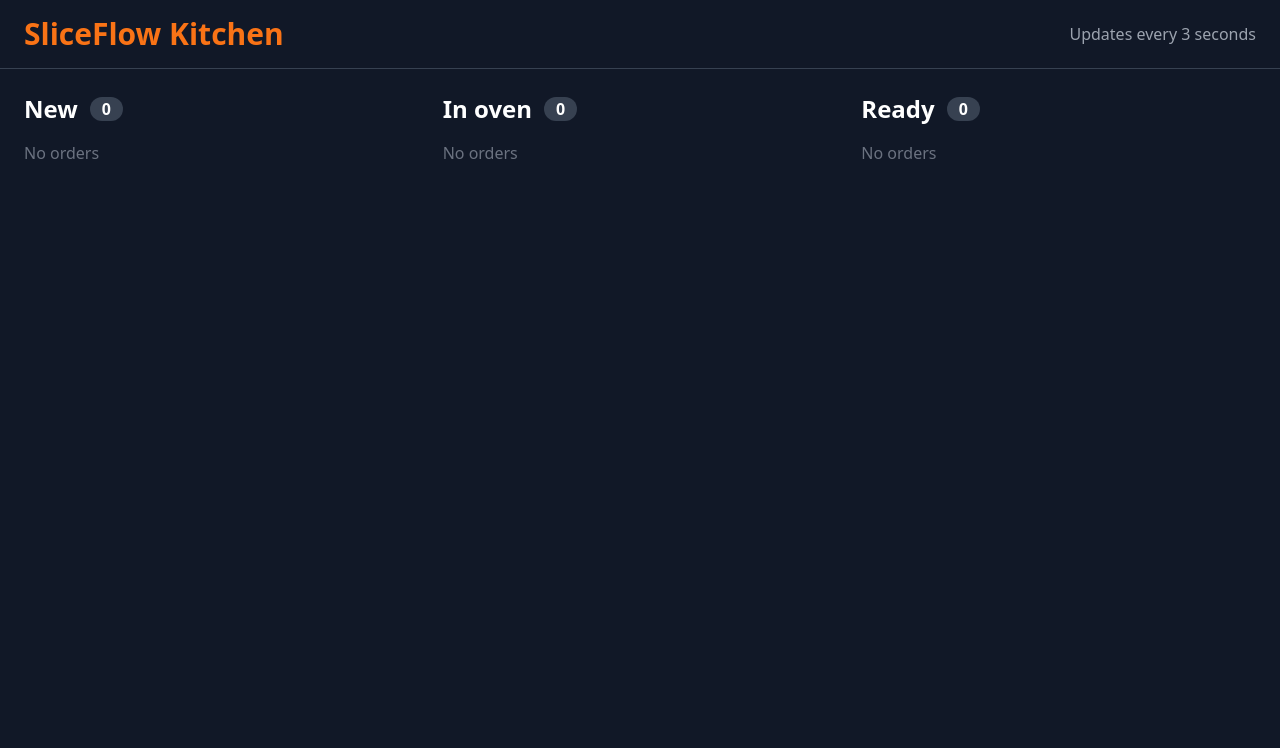
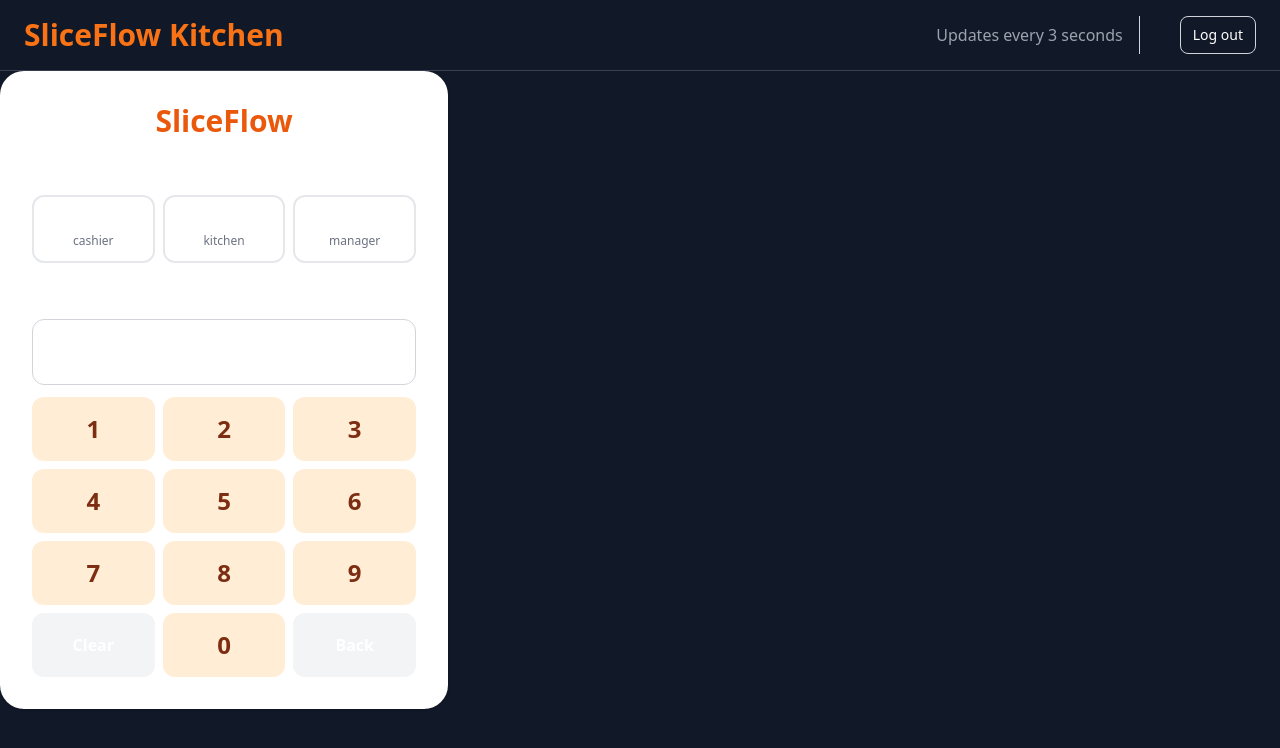
Before and after one commit to pagir1/sliceflow, a FastAPI app: template templates/kitchen.html in a window 1280 px wide. Shown: the top 748 px of the page. Run offline with FastAPI, Linux system fonts and the light colour scheme; the template is opened without the code that fills it, so the values that code supplies are empty; data comes from the database, SQL or seed files in the repository; some libraries are stand-ins or nearby versions.

Commit message:
PIN login system implemented, and login and their roles assigned accordingly, for different screen kitchen cashier and other

```diff
--- a/main.py
+++ b/main.py
@@ -1,8 +1,12 @@
-from fastapi import FastAPI, Request, Depends, HTTPException
-from fastapi.responses import HTMLResponse
+import os
+
+from fastapi import APIRouter, FastAPI, Request, Depends, HTTPException
+from fastapi.responses import HTMLResponse, RedirectResponse, Response
 from fastapi.templating import Jinja2Templates
 from sqlmodel import Session, select
+from starlette.middleware.sessions import SessionMiddleware
 
+import auth
 import cart
 import checkout
 import display
@@ -13,15 +17,89 @@ from core.order_state import Event, Role, TransitionError
 from core.payment import parse_dollars, quick_cash_options
 from core.pricing import SIZE_PRICE
 from db import create_db, get_session
-from models import MenuItem, Order, Topping
+from models import MenuItem, Order, Topping, User
 from seed import seed
 
 create_db()
 seed()
 
 app = FastAPI()
+app.add_middleware(SessionMiddleware,
+                   secret_key=os.environ.get("SLICEFLOW_SECRET", "dev-secret-change-me"),
+                   max_age=12 * 60 * 60)          # stay logged in for one 12-hour shift
 templates = Jinja2Templates(directory="templates")
 templates.env.filters["money"] = lambda cents: f"${cents // 100}.{cents % 100:02d}"
+
+
+# ---------------- Login and roles ----------------
+
+class LoginRequired(Exception):
+    pass
+
+
+class WrongRole(Exception):
+    def __init__(self, user: User):
+        self.user = user
+
+
+@app.exception_handler(LoginRequired)
+async def login_required_handler(request: Request, exc: LoginRequired):
+    if request.headers.get("HX-Request"):              # HTMX: ask the browser to go to /login
+        return Response(status_code=200, headers={"HX-Redirect": "/login"})
+    return RedirectResponse("/login", status_code=303)
+
+
+@app.exception_handler(WrongRole)
+async def wrong_role_handler(request: Request, exc: WrongRole):
+    home = auth.HOME_PAGE[exc.user.role]
+    if request.headers.get("HX-Request"):
+        return Response(status_code=403, headers={"HX-Redirect": home})
+    return templates.TemplateResponse(request, "forbidden.html",
+                                      {"user": exc.user, "home": home}, status_code=403)
+
+
+def require(*roles: str):
+    """Make a dependency that lets only these roles in (SR-05, NFR-07)."""
+    def check(request: Request, session: Session = Depends(get_session)) -> User:
+        user_id = request.session.get("user_id")
+        user = session.get(User, user_id) if user_id else None
+        if user is None or not user.is_active:
+            raise LoginRequired()
+        if user.role not in roles:
+            raise WrongRole(user)
+        request.state.user = user                      # templates can show who is logged in
+        return user
+    return check
+
+
+cashier_routes = APIRouter(dependencies=[Depends(require("CASHIER", "MANAGER"))])
+kitchen_routes = APIRouter(dependencies=[Depends(require("KITCHEN", "MANAGER"))])
+
+
+@app.get("/login", response_class=HTMLResponse)
+def login_screen(request: Request, session: Session = Depends(get_session)):
+    return templates.TemplateResponse(request, "login.html",
+                                      {"staff": auth.active_staff(session), "error": "", "chosen": None})
+
+
+@app.post("/login", response_class=HTMLResponse)
+async def login(request: Request, session: Session = Depends(get_session)):
+    form = await request.form()
+    try:
+        user = auth.attempt_login(session, int(form.get("user_id") or 0), form.get("pin", ""))
+    except auth.LoginError as e:
+        context = {"staff": auth.active_staff(session), "error": str(e),
+                   "chosen": int(form.get("user_id") or 0)}
+        return templates.TemplateResponse(request, "login.html", context, status_code=401)
+    request.session.clear()
+    request.session["user_id"] = user.id
+    return RedirectResponse(auth.HOME_PAGE[user.role], status_code=303)
+
+
+@app.post("/logout")
+def logout(request: Request):
+    request.session.clear()
+    return RedirectResponse("/login", status_code=303)
 
 
 def active_toppings(session: Session) -> list[Topping]:
@@ -46,7 +124,7 @@ def render_ticket(request: Request, session: Session, message: str = "", error:
                                       ticket_context(session, message, error, sent_qr, sent_url))
 
 
-@app.get("/", response_class=HTMLResponse)
+@cashier_routes.get("/", response_class=HTMLResponse)
 def cashier_screen(request: Request, session: Session = Depends(get_session)):
     sides = session.exec(select(MenuItem).where(MenuItem.category == "side", MenuItem.is_active)).all()
     drinks = session.exec(select(MenuItem).where(MenuItem.category == "drink", MenuItem.is_active)).all()
@@ -63,7 +141,7 @@ def cashier_screen(request: Request, session: Session = Depends(get_session)):
     return templates.TemplateResponse(request, "index.html", context)
 
 
-@app.post("/pizza/preview", response_class=HTMLResponse)
+@cashier_routes.post("/pizza/preview", response_class=HTMLResponse)
 async def pizza_preview(request: Request, session: Session = Depends(get_session)):
     form = await request.form()
     try:
@@ -74,7 +152,7 @@ async def pizza_preview(request: Request, session: Session = Depends(get_session
     return templates.TemplateResponse(request, "partials/pizza_preview.html", {"pizza": view})
 
 
-@app.post("/cart/add-pizza", response_class=HTMLResponse)
+@cashier_routes.post("/cart/add-pizza", response_class=HTMLResponse)
 async def add_pizza_to_cart(request: Request, session: Session = Depends(get_session)):
     form = await request.form()
     order = cart.get_or_create_draft(session)
@@ -86,7 +164,7 @@ async def add_pizza_to_cart(request: Request, session: Session = Depends(get_ses
     return render_ticket(request, session)
 
 
-@app.post("/cart/add/{item_id}", response_class=HTMLResponse)
+@cashier_routes.post("/cart/add/{item_id}", response_class=HTMLResponse)
 def add_to_cart(item_id: int, request: Request, session: Session = Depends(get_session)):
     order = cart.get_or_create_draft(session)
     try:
@@ -96,7 +174,7 @@ def add_to_cart(item_id: int, request: Request, session: Session = Depends(get_s
     return render_ticket(request, session)
 
 
-@app.post("/cart/remove/{line_id}", response_class=HTMLResponse)
+@cashier_routes.post("/cart/remove/{line_id}", response_class=HTMLResponse)
 def remove_from_cart(line_id: int, request: Request, session: Session = Depends(get_session)):
     order = cart.get_or_create_draft(session)
     try:
@@ -106,7 +184,7 @@ def remove_from_cart(line_id: int, request: Request, session: Session = Depends(
     return render_ticket(request, session)
 
 
-@app.post("/cart/clear", response_class=HTMLResponse)
+@cashier_routes.post("/cart/clear", response_class=HTMLResponse)
 def clear_cart(request: Request, session: Session = Depends(get_session)):
     order = cart.get_or_create_draft(session)
     try:
@@ -116,7 +194,7 @@ def clear_cart(request: Request, session: Session = Depends(get_session)):
     return render_ticket(request, session)
 
 
-@app.post("/checkout/cash", response_class=HTMLResponse)
+@cashier_routes.post("/checkout/cash", response_class=HTMLResponse)
 async def pay_with_cash(request: Request, session: Session = Depends(get_session)):
     form = await request.form()
     order = cart.get_or_create_draft(session)
@@ -131,7 +209,7 @@ async def pay_with_cash(request: Request, session: Session = Depends(get_session
     return render_ticket(request, session)
 
 
-@app.post("/checkout/card", response_class=HTMLResponse)
+@cashier_routes.post("/checkout/card", response_class=HTMLResponse)
 def pay_with_card(request: Request, session: Session = Depends(get_session)):
     order = cart.get_or_create_draft(session)
     try:
@@ -141,7 +219,7 @@ def pay_with_card(request: Request, session: Session = Depends(get_session)):
     return render_ticket(request, session)
 
 
-@app.post("/order/send", response_class=HTMLResponse)
+@cashier_routes.post("/order/send", response_class=HTMLResponse)
 def send_order_to_kitchen(request: Request, session: Session = Depends(get_session)):
     order = cart.get_or_create_draft(session)
     try:
@@ -163,18 +241,18 @@ def render_board(request: Request, session: Session, error: str = ""):
     return templates.TemplateResponse(request, "partials/kitchen_board.html", context)
 
 
-@app.get("/kitchen", response_class=HTMLResponse)
+@kitchen_routes.get("/kitchen", response_class=HTMLResponse)
 def kitchen_screen(request: Request, session: Session = Depends(get_session)):
     context = {**kitchen.board(session), "error": ""}
     return templates.TemplateResponse(request, "kitchen.html", context)
 
 
-@app.get("/kitchen/board", response_class=HTMLResponse)
+@kitchen_routes.get("/kitchen/board", response_class=HTMLResponse)
 def kitchen_board(request: Request, session: Session = Depends(get_session)):
     return render_board(request, session)
 
 
-@app.post("/kitchen/{order_id}/{action}", response_class=HTMLResponse)
+@kitchen_routes.post("/kitchen/{order_id}/{action}", response_class=HTMLResponse)
 def kitchen_action(order_id: int, action: str, request: Request,
                    session: Session = Depends(get_session)):
     if action not in KITCHEN_ACTIONS:
@@ -193,12 +271,12 @@ def render_pickup(request: Request, session: Session, message: str = "", error:
     return templates.TemplateResponse(request, "partials/pickup.html", context)
 
 
-@app.get("/pickup", response_class=HTMLResponse)
+@cashier_routes.get("/pickup", response_class=HTMLResponse)
 def pickup_panel(request: Request, session: Session = Depends(get_session)):
     return render_pickup(request, session)
 
 
-@app.post("/pickup/{order_id}/pay/{method}", response_class=HTMLResponse)
+@cashier_routes.post("/pickup/{order_id}/pay/{method}", response_class=HTMLResponse)
 def pickup_pay(order_id: int, method: str, request: Request,
                session: Session = Depends(get_session)):
     order = session.get(Order, order_id)
@@ -216,7 +294,7 @@ def pickup_pay(order_id: int, method: str, request: Request,
     return render_pickup(request, session)
 
 
-@app.post("/pickup/{order_id}/hand-over", response_class=HTMLResponse)
+@cashier_routes.post("/pickup/{order_id}/hand-over", response_class=HTMLResponse)
 def pickup_hand_over(order_id: int, request: Request, session: Session = Depends(get_session)):
     try:
         kitchen.advance(session, order_id, Event.HAND_OVER, Role.CASHIER)
@@ -260,3 +338,8 @@ def tracker_live(order_id: int, token: str, request: Request,
     order = tracked_order(session, order_id, token)
     return templates.TemplateResponse(request, "partials/tracker_live.html",
                                       tracking.tracker_view(session, order))
+
+
+# Routers are added last, after all their routes are defined.
+app.include_router(cashier_routes)
+app.include_router(kitchen_routes)
--- a/requirements.txt
+++ b/requirements.txt
@@ -1,12 +1,16 @@
 annotated-doc==0.0.6
 annotated-types==0.8.0
 anyio==4.16.0
+bcrypt==5.0.0
 click==8.5.1
 colorama==0.4.6
 fastapi==0.162.4
 h11==0.16.0
+httpcore2==2.16.2
+httpx2==2.16.2
 idna==3.20
 iniconfig==2.3.1
+itsdangerous==2.2.0
 Jinja2==3.1.6
 MarkupSafe==3.0.4
 opentelemetry-api==1.45.2
@@ -21,6 +25,7 @@ qrcode==8.2
 SQLAlchemy==2.1.8
 sqlmodel==0.0.49
 starlette==1.10.0
+truststore==0.10.5
 typing-inspection==0.4.5
 typing_extensions==4.16.0
 uvicorn==0.54.0
--- a/templates/kitchen.html
+++ b/templates/kitchen.html
@@ -11,7 +11,10 @@
 
   <header class="px-6 py-4 flex items-center justify-between border-b border-gray-700">
     <h1 class="text-3xl font-bold text-orange-500">SliceFlow Kitchen</h1>
-    <span class="text-gray-400">Updates every 3 seconds</span>
+    <div class="flex items-center">
+      <span class="text-gray-400">Updates every 3 seconds</span>
+      {% include "partials/user_menu.html" %}
+    </div>
   </header>
 
   {% include "partials/kitchen_board.html" %}
--- /dev/null
+++ b/templates/login.html
@@ -0,0 +1,66 @@
+<!DOCTYPE html>
+<html lang="en">
+<head>
+  <meta charset="UTF-8">
+  <meta name="viewport" content="width=device-width, initial-scale=1">
+  <title>SliceFlow - Log in</title>
+  <script src="https://cdn.tailwindcss.com"></script>
+</head>
+<body class="bg-orange-50 min-h-screen flex items-center justify-center p-6">
+  <form id="login" method="post" action="/login" class="bg-white rounded-3xl shadow p-8 w-full max-w-md">
+    <h1 class="text-3xl font-bold text-orange-600 text-center mb-6">SliceFlow</h1>
+
+    <div class="font-semibold mb-2">1. Who are you?</div>
+    <div class="grid grid-cols-3 gap-2 mb-6">
+      {% for person in staff %}
+        <label class="cursor-pointer">
+          <input type="radio" name="user_id" value="{{ person.id }}" class="sr-only peer"
+                 {% if chosen == person.id %}checked{% endif %}>
+          <div class="rounded-xl border-2 border-gray-200 text-center py-3
+                      peer-checked:border-orange-600 peer-checked:bg-orange-50">
+            <div class="font-semibold">{{ person.name }}</div>
+            <div class="text-xs text-gray-500">{{ person.role | lower }}</div>
+          </div>
+        </label>
+      {% endfor %}
+    </div>
+
+    <div class="font-semibold mb-2">2. Enter your 4-digit PIN</div>
+    <input id="pin" name="pin" type="password" inputmode="numeric" maxlength="4" autocomplete="off"
+           class="w-full text-center text-4xl tracking-[0.5em] rounded-xl border border-gray-300 py-3 mb-3">
+
+    {% if error %}
+      <div class="mb-3 rounded-xl bg-red-50 text-red-800 px-4 py-3 text-center">{{ error }}</div>
+    {% endif %}
+
+    <div class="grid grid-cols-3 gap-2">
+      {% for key in ["1","2","3","4","5","6","7","8","9","Clear","0","Back"] %}
+        <button type="button" onclick="press('{{ key }}')"
+                class="h-16 rounded-xl text-2xl font-semibold active:scale-95
+                       {% if key in ['Clear', 'Back'] %}bg-gray-100 text-base{% else %}bg-orange-100 text-orange-900{% endif %}">
+          {{ key }}
+        </button>
+      {% endfor %}
+    </div>
+  </form>
+
+  <script>
+    const pin = document.getElementById("pin");
+    const form = document.getElementById("login");
+
+    function press(key) {
+      if (key === "Clear") pin.value = "";
+      else if (key === "Back") pin.value = pin.value.slice(0, -1);
+      else if (pin.value.length < 4) pin.value += key;
+      submitWhenReady();
+    }
+
+    function submitWhenReady() {
+      const someoneChosen = form.querySelector('input[name="user_id"]:checked');
+      if (pin.value.length === 4 && someoneChosen) form.submit();
+    }
+
+    pin.addEventListener("input", submitWhenReady);
+  </script>
+</body>
+</html>
--- /dev/null
+++ b/templates/partials/user_menu.html
@@ -0,0 +1,10 @@
+{% set user = request.state.user %}
+<div class="flex items-center gap-3 ml-4 pl-4 border-l border-gray-300">
+  <span class="font-semibold">{{ user.name }}</span>
+  <span class="text-sm opacity-60">{{ user.role | lower }}</span>
+  <form method="post" action="/logout">
+    <button class="px-3 py-2 rounded-lg text-sm border border-gray-300 hover:bg-gray-100 hover:text-gray-900">
+      Log out
+    </button>
+  </form>
+</div>
```
Also changed, not shown: auth.py (added, +65 -0 lines), models.py (+10 -0 lines), seed.py (+20 -8 lines), templates/forbidden.html (added, +23 -0 lines), templates/index.html (+4 -3 lines), tests/test_auth.py (added, +71 -0 lines), tests/test_auth_api.py (added, +76 -0 lines).
